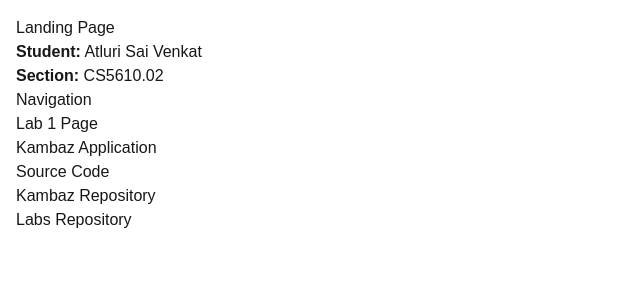
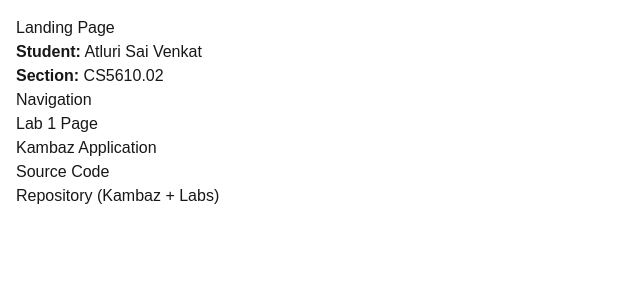
Before and after one commit to venkat5456/kambaz-next-js, a Next.js app: page / in a window 1280 px wide. Shown: the top 300 px of the page, without its empty margins (0-640 px from the left). Built offline with nearby package versions, Linux system fonts and the light colour scheme.

Commit message:
added lab pages

```diff
--- a/app/page.tsx
+++ b/app/page.tsx
@@ -17,12 +17,7 @@
       <ul>
         <li>
           <a href="https://github.com/venkat5456/kambaz-next-js" target="_blank">
-            Kambaz Repository
-          </a>
-        </li>
-        <li>
-          <a href="https://github.com/venkat5456/labs" target="_blank">
-            Labs Repository
+            Repository (Kambaz + Labs)
           </a>
         </li>
       </ul>
```
